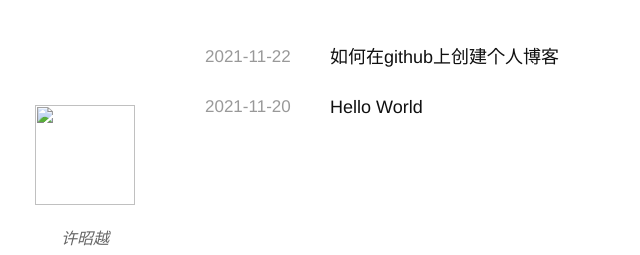
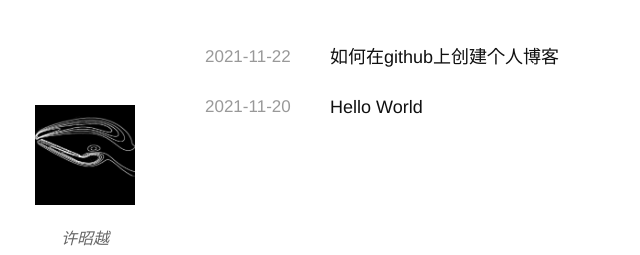
Before and after one commit to XuZhaoyue1995/XuZhaoyue1995.github.io, a plain HTML site: page index.html in a window 1280 px wide. Shown: the top 255 px of the page, without its empty margins (163-803 px from the left). Drawn offline with nearby package versions, Linux system fonts and the light colour scheme; some packages are replaced by stand-ins of ours; a script that the page names is missing; a small style sheet from the web is missing.

Commit message:
Site updated: 2021-11-23 15:47:20

```diff
--- a/index.html
+++ b/index.html
@@ -49,7 +49,7 @@
 <div class="nav" id="nav">
     <div class="avatar-name">
         <div class="avatar ">
-            <img src="/" />
+            <img src="/img/avatar.jpg" />
         </div>
         <div class="name">
             <i>许昭越</i>
```
Also changed, not shown: 2021/11/20/hello-world/index.html (+1 -1 lines), 2021/11/22/如何在github上创建个人博客/index.html (+1 -1 lines), archives/2021/11/index.html (+1 -1 lines), archives/2021/index.html (+1 -1 lines), archives/index.html (+1 -1 lines), img/avatar.jpg (added).
